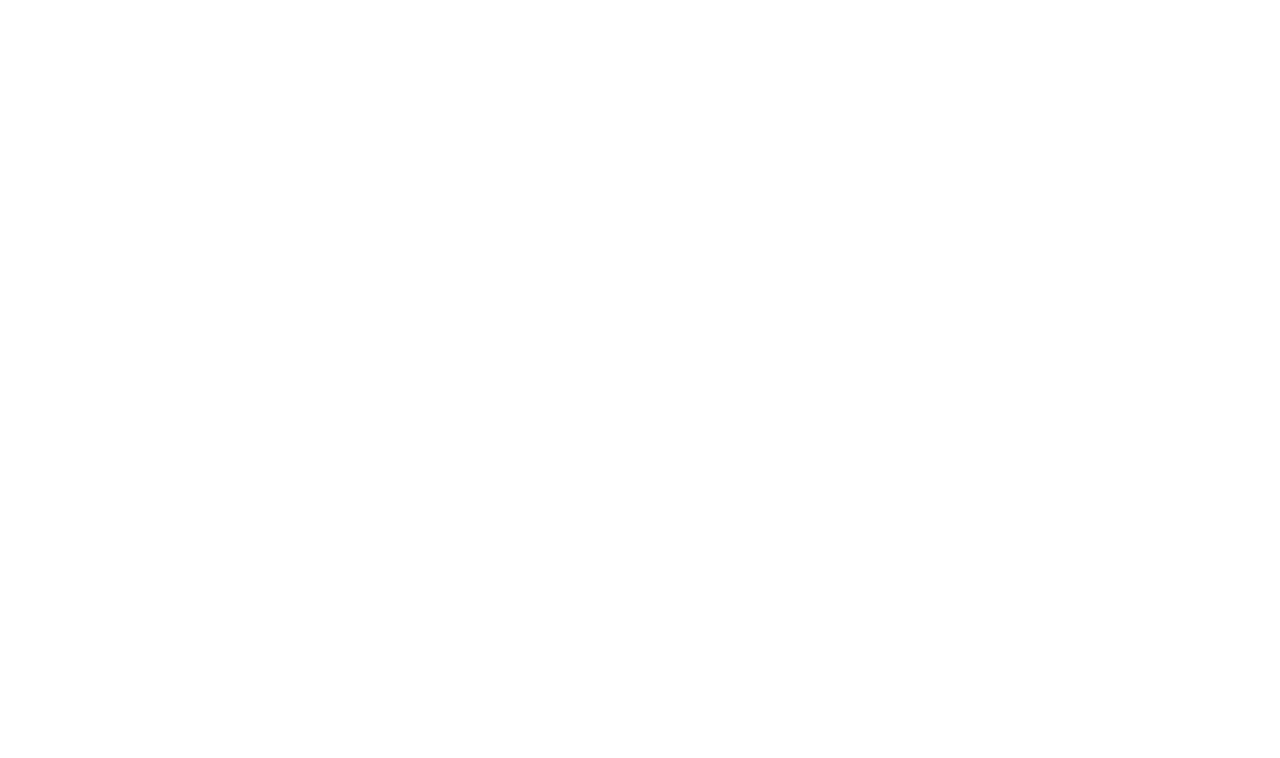
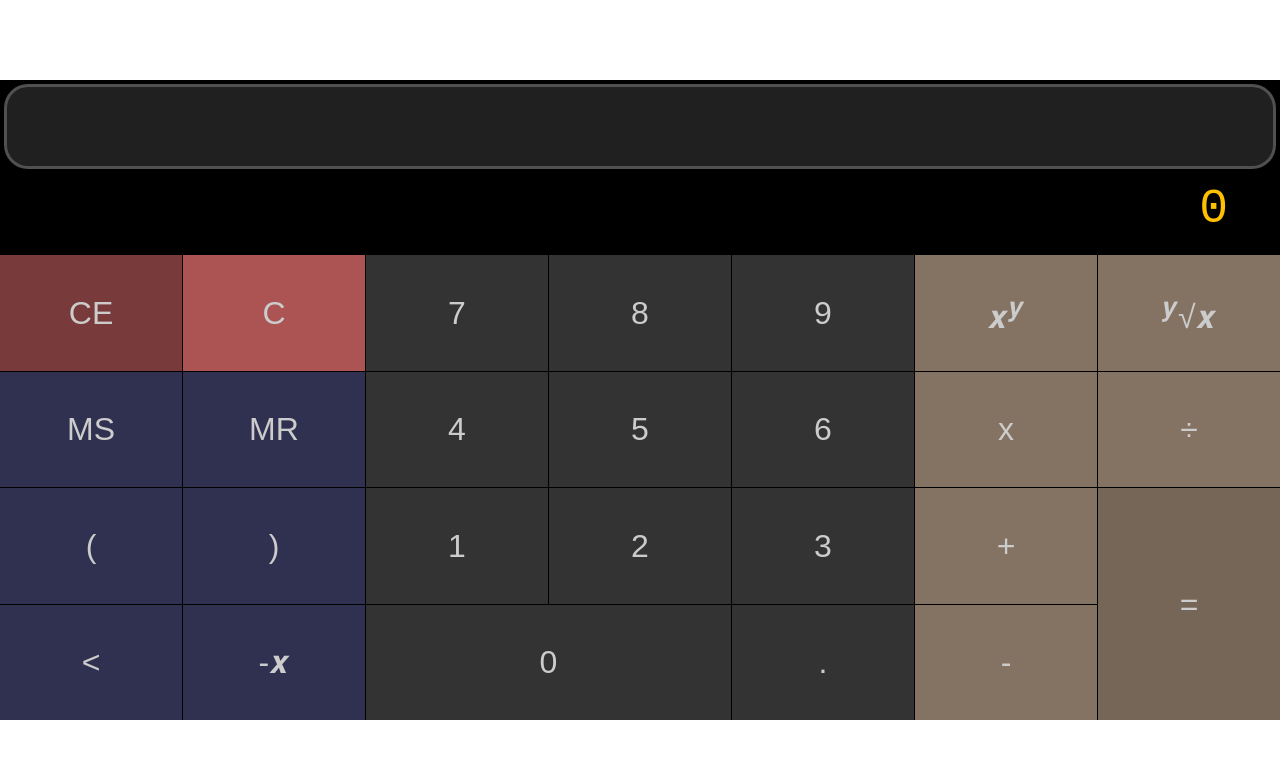
Before and after one commit to codyMalcolm/odin-javascript-calculator, a plain HTML site: page index.html in a window 1280 px wide. Drawn offline with Linux system fonts and the light colour scheme; a web font is replaced by a local one.

Commit message:
Create all styling

```diff
--- a/index.html
+++ b/index.html
@@ -7,7 +7,96 @@
     <link rel="stylesheet" href="main.css">
   </head>
   <body>
-
+    <div class="container">
+      <div class="display">
+        <div class="output-display">
+          <p class="output"></p>
+        </div>
+        <div class="input-display">
+          <p class="input">0</p>
+        </div>
+      </div>
+      <div class="button-area">
+        <div class="button soft-clear">
+          <p>CE</p>
+        </div>
+        <div class="button hard-clear">
+          <p>C</p>
+        </div>
+        <div class="button number" data-number="7">
+          <p>7</p>
+        </div>
+        <div class="button number" data-number="8">
+          <p>8</p>
+        </div>
+        <div class="button number" data-number="9">
+          <p>9</p>
+        </div>
+        <div class="button operator" data-operator="**">
+          <p>𝒙<sup>𝒚</sup></p>
+        </div>
+        <div class="button operator" data-operator="**1/">
+          <p><sup>𝒚</sup>√𝒙</p>
+        </div>
+        <div class="button function store-memory">
+          <p>MS</p>
+        </div>
+        <div class="button function retrieve-memory">
+          <p>MR</p>
+        </div>
+        <div class="button number" data-number="4">
+          <p>4</p>
+        </div>
+        <div class="button number" data-number="5">
+          <p>5</p>
+        </div>
+        <div class="button number" data-number="6">
+          <p>6</p>
+        </div>
+        <div class="button operator" data-operator="*">
+          <p>x</p>
+        </div>
+        <div class="button operator" data-operator="/">
+          <p>÷</p>
+        </div>
+        <div class="button function" data-operator="(">
+          <p>(</p>
+        </div>
+        <div class="button function" data-operator=")">
+          <p>)</p>
+        </div>
+        <div class="button number" data-number="1">
+          <p>1</p>
+        </div>
+        <div class="button number" data-number="2">
+          <p>2</p>
+        </div>
+        <div class="button number" data-number="3">
+          <p>3</p>
+        </div>
+        <div class="button operator" data-operator="+">
+          <p>+</p>
+        </div>
+        <div class="button calculate">
+          <p>=</p>
+        </div>
+        <div class="button function backspace">
+          <p><</p>
+        </div>
+        <div class="button function reverse-sign">
+          <p>-𝒙</p>
+        </div>
+        <div class="button number zero" data-number="0">
+          <p>0</p>
+        </div>
+        <div class="button number decimal" data-number=".">
+          <p>.</p>
+        </div>
+        <div class="button operator" data-operator="-">
+          <p>-</p>
+        </div>
+      </div>
+    </div>
     <script src="scripts.js">
     </script>
   </body>
--- a/main.css
+++ b/main.css
@@ -0,0 +1,98 @@
+@font-face {
+  font-family: 'digitalSeven';
+  src: url('fonts/digital-7 (mono).ttf') format('truetype');
+}
+
+body {
+  display: flex;
+  justify-content: center;
+  align-items: center;
+  width: 100vw;
+  height: 100vh;
+}
+
+.container {
+  height: 80%;
+  background-color: black;
+  display: grid;
+  grid-template-rows: 3fr 8fr;
+  grid-gap: 1px;
+}
+
+.display {
+  display: flex;
+  flex-direction: column;
+  align-items: center;
+  justify-content: space-between;
+  padding: 0.25em;
+  font-size: 1em;
+}
+
+.output-display {
+  border-radius: 1em;
+  border: 3px solid hsla(0, 0%, 50%, 0.5);
+  font-size: 1.5em;
+  background-color: hsla(0, 0%, 50%, 0.25);
+}
+
+.input-display {
+  font-size: 3em;
+}
+
+.output-display, .input-display {
+  padding: 0 1em;
+  color: white;
+  display: flex;
+  justify-content: flex-end;
+  align-items: center;
+  height: 100%;
+  width: 100%;
+  color: #FFC000;
+}
+
+.display p {
+  font-family: 'digitalSeven', monospace;
+}
+
+.button-area {
+  display: grid;
+  grid-template: repeat(4, 1fr) / repeat(7, 1fr);
+  grid-gap: 1px;
+}
+
+.button {
+  display: flex;
+  align-items: center;
+  justify-content: center;
+  background-color: #333333;
+  color: #CCCCCC;
+  font-size: 2em;
+}
+
+.calculate {
+  grid-area: 3 / 7 / span 2 / span 1;
+}
+
+.zero {
+  grid-area: 4 / 3 / span 1 / span 2;
+}
+
+.soft-clear {
+  background-color: hsl(0, 35%, 35%);
+}
+
+.hard-clear {
+  background-color: hsl(0, 35%, 50%);
+}
+
+.function {
+  background-color: hsl(240, 25%, 25%);
+}
+
+.operator {
+  background-color: hsl(30, 15%, 45%);
+}
+
+.calculate {
+  background: hsl(30, 15%, 40%);
+}
--- a/reset.css
+++ b/reset.css
@@ -7,7 +7,7 @@ html, body, div, span, applet, object, iframe,
 h1, h2, h3, h4, h5, h6, p, blockquote, pre,
 a, abbr, acronym, address, big, cite, code,
 del, dfn, em, img, ins, kbd, q, s, samp,
-small, span, strike, strong, sub, sup, tt, var,
+small, span, strike, strong, tt, var,
 b, u, i, center,
 dl, dt, dd, ol, ul, li,
 fieldset, form, label, legend,
```
